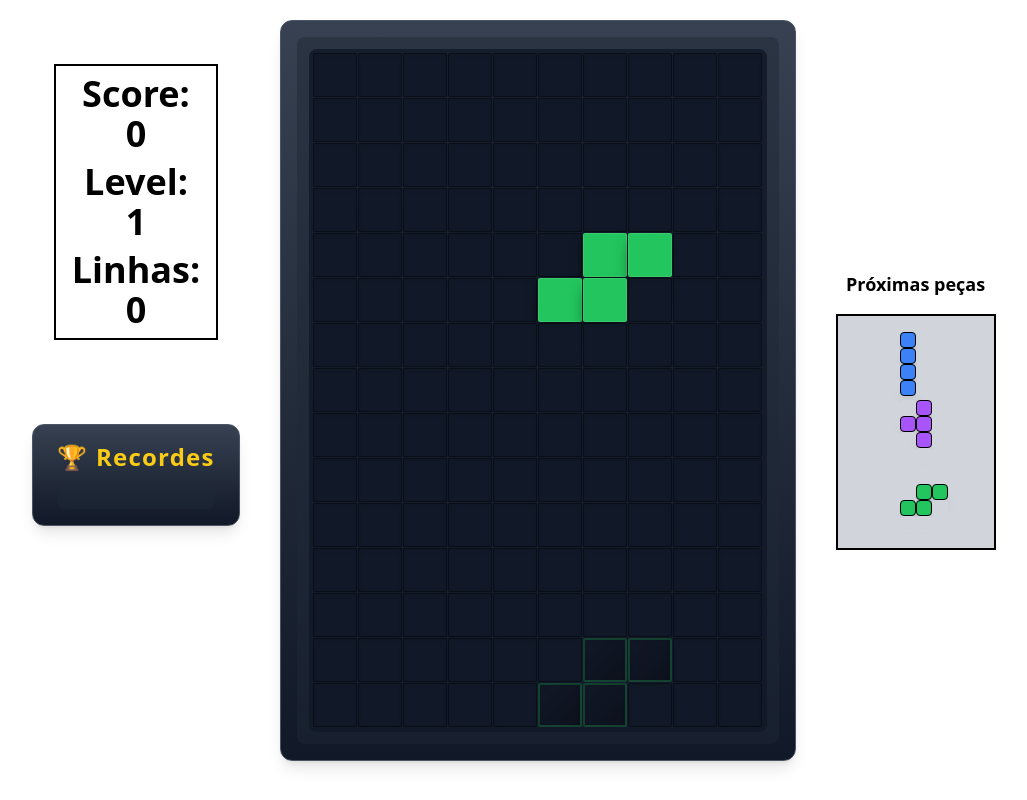
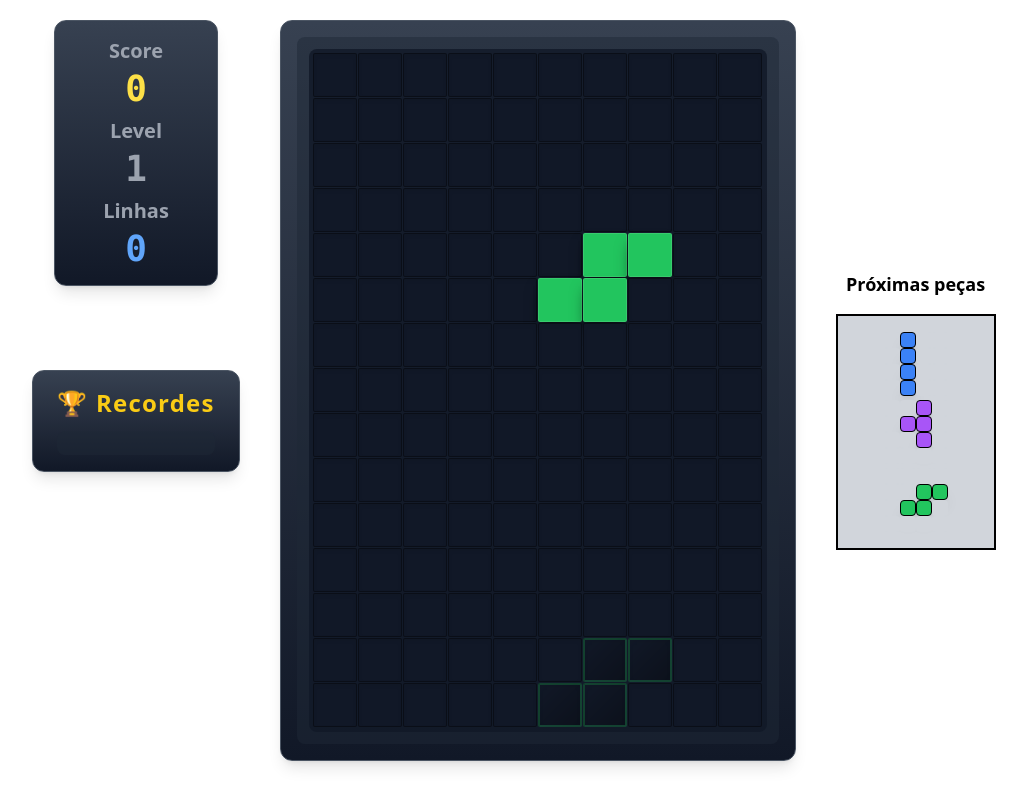
Before and after one commit to LukaVieira1/tetris, a React (Vite) app: page / in a window 1280 px wide. Shown: the whole page, without its empty margins (126-1153 px from the left). Built offline with nearby package versions, Linux system fonts and the light colour scheme.

Commit message:
refactor: improve Game Level UI

```diff
--- a/src/components/GameLevel.tsx
+++ b/src/components/GameLevel.tsx
@@ -6,20 +6,30 @@
 
 export const GameLevel = ({ score, level, linesCleared }: IGameLevel) => {
   return (
-    <div className="px-4 py-2 text-2xl font-bold text-center border-2 border-black mt-11 flex flex-col gap-2">
-      <div className="text-4xl font-bold flex flex-col">
-        Score:
-        <span>{score}</span>
+    <div className="px-12 py-4 text-2xl font-bold text-center bg-gradient-to-b from-gray-700 to-gray-900 flex flex-col gap-2 rounded-xl shadow-lg border border-gray-600">
+      <div className="flex flex-col gap-1">
+        <span className="text-gray-400 text-xl">Score</span>
+        <span className="text-yellow-300 font-mono text-4xl">{score}</span>
       </div>
-      <div className="text-4xl font-bold flex flex-col">
-        {" "}
-        Level:
-        <span>{level}</span>
+
+      <div className="flex flex-col gap-1">
+        <span className="text-gray-400 text-xl">Level</span>
+        <span
+          className={`
+            font-mono text-4xl
+            ${level >= 10 ? "text-yellow-300" : ""}
+            ${level >= 5 && level < 10 ? "text-gray-300" : ""}
+            ${level >= 3 && level < 5 ? "text-amber-600" : ""}
+            ${level < 3 ? "text-gray-400" : ""}
+          `}
+        >
+          {level}
+        </span>
       </div>
-      <div className="text-4xl font-bold flex flex-col">
-        {" "}
-        Linhas:
-        <span>{linesCleared}</span>
+
+      <div className="flex flex-col gap-1">
+        <span className="text-gray-400 text-xl">Linhas</span>
+        <span className="text-blue-400 font-mono text-4xl">{linesCleared}</span>
       </div>
     </div>
   );
```
